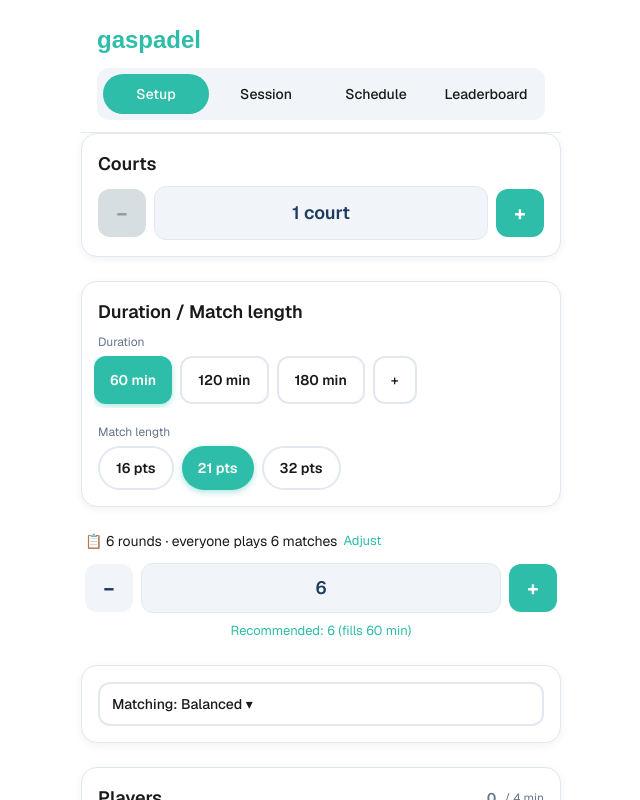
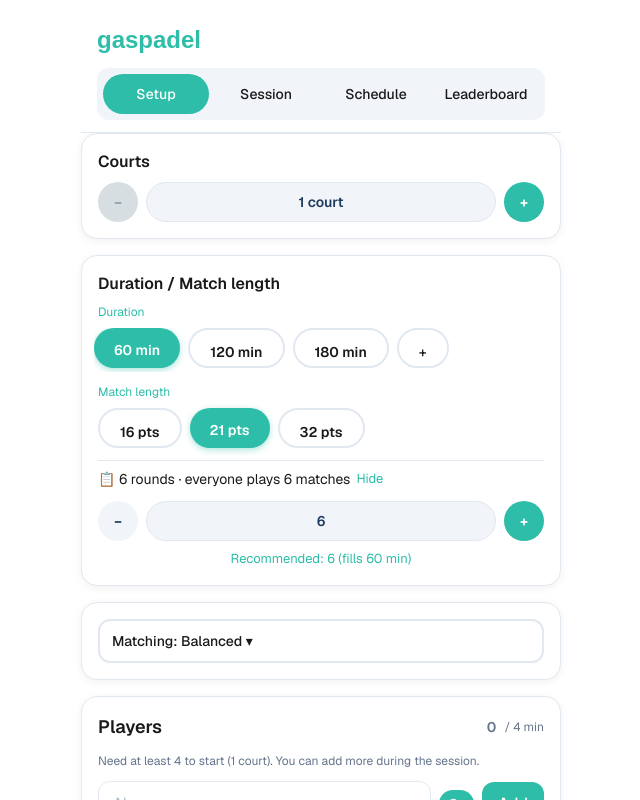
Before and after one commit to hungrykiki/gaspadel, a Next.js app: page / in a window 1280 px wide. Both pictures are taken after a click on the button "Adjust". Shown: the top 800 px of the page, without its empty margins (319-959 px from the left). Built offline with nearby package versions, Linux system fonts and the light colour scheme.

Commit message:
Fix spacing and pill consistency

```diff
--- a/app/page.tsx
+++ b/app/page.tsx
@@ -441,15 +441,15 @@
 
   return (
     <div className="min-h-screen font-sans bg-[#FFFFFF] text-[#1A1A1A]">
-      <div className="mx-auto max-w-lg min-w-0 w-full px-3 sm:px-4 pb-20 sm:pb-24 safe-area-pb box-border">
+      <div className="mx-auto max-w-lg min-w-0 w-full px-3 sm:px-4 pb-20 box-border">
         <AppHeader screen={screen} setScreen={setScreen} />
 
         {/* --- Setup Screen --- */}
         {screen === "setup" && (
-          <div className="space-y-6">
+          <div className="space-y-4">
             {/* Session Status Banner */}
             {sessionActive && (
-              <div className="rounded-2xl bg-white border border-[#E2E8F0] p-4 shadow-[0_2px_8px_rgba(0,0,0,0.06)]">
+              <div className="rounded-2xl bg-white border border-[#E2E8F0] p-4 shadow-[0_2px_8px_rgba(0,0,0,0.06)] mt-4">
                 <div className="flex items-center justify-between">
                   <div>
                     <p className="text-base font-semibold text-[#1E3A5F]">Session Active</p>
@@ -470,7 +470,7 @@
 
             {/* Courts: always editable on Setup, including mid-session */}
             <section className="rounded-2xl bg-white border border-[#E2E8F0] p-4 shadow-[0_2px_8px_rgba(0,0,0,0.06)]">
-              <h2 className="text-lg font-semibold text-[#1A1A1A] mb-2">Courts</h2>
+              <h2 className="text-base font-semibold text-[#1A1A1A] mb-2">Courts</h2>
               <div className="flex items-center gap-2">
                 <button
                   type="button"
@@ -489,12 +489,12 @@
                     }
                   }}
                   disabled={config.courts === 1}
-                  className="flex-shrink-0 w-12 h-12 rounded-xl bg-[#F1F5F9] hover:bg-[#E2E8F0] disabled:opacity-50 disabled:bg-[#B0BEC5] disabled:cursor-not-allowed text-[#1E3A5F] text-xl font-bold touch-manipulation"
+                  className="flex-shrink-0 w-10 h-10 rounded-[20px] bg-[#F1F5F9] hover:bg-[#E2E8F0] disabled:opacity-50 disabled:bg-[#B0BEC5] disabled:cursor-not-allowed text-[#1E3A5F] text-sm font-bold touch-manipulation"
                   aria-label="Decrease courts"
                 >
                   −
                 </button>
-                <div className="flex-1 min-w-0 rounded-xl bg-[#F1F5F9] px-4 py-3 text-center text-lg font-semibold text-[#1E3A5F] border border-[#E2E8F0]">
+                <div className="flex-1 min-w-0 rounded-[20px] bg-[#F1F5F9] px-5 py-3 text-center text-sm font-semibold text-[#1E3A5F] border border-[#E2E8F0] h-10 flex items-center justify-center">
                   {config.courts} court{config.courts !== 1 ? "s" : ""}
                 </div>
                 <button
@@ -538,7 +538,7 @@
                     }
                   }}
                   disabled={config.courts === 4}
-                  className="flex-shrink-0 w-12 h-12 rounded-xl bg-[#2DBDA8] hover:bg-[#238F7E] disabled:opacity-50 disabled:cursor-not-allowed text-white text-xl font-bold touch-manipulation"
+                  className="flex-shrink-0 w-10 h-10 rounded-[20px] bg-[#2DBDA8] hover:bg-[#238F7E] disabled:opacity-50 disabled:cursor-not-allowed text-white text-sm font-bold touch-manipulation"
                   aria-label="Increase courts"
                 >
                   +
@@ -551,21 +551,76 @@
               )}
             </section>
 
+            {/* Duration / Match length card (during session) with nested Rounds */}
+            {sessionActive && (
+              <section className="rounded-2xl bg-white border border-[#E2E8F0] p-4 shadow-[0_2px_8px_rgba(0,0,0,0.06)]">
+                <h2 className="text-base font-semibold text-[#1A1A1A] mb-2">Duration / Match length</h2>
+                <div>
+                  <p className="text-xs text-[#2DBDA8] mb-2">Duration</p>
+                  <div className="flex gap-2 overflow-x-auto pb-1 -mx-1 mb-3">
+                    {durationOptions.map((mins) => (
+                      <button
+                        key={mins}
+                        type="button"
+                        onClick={() => setSessionDuration(mins)}
+                        className={`shrink-0 h-10 rounded-[20px] px-5 py-3 text-sm font-semibold transition-all touch-manipulation ${
+                          sessionDuration === mins
+                            ? "bg-[#2DBDA8] text-white shadow-[0_2px_6px_rgba(45,189,168,0.4)]"
+                            : "bg-white text-[#1A1A1A] border-2 border-[#E2E8F0] hover:border-[#2DBDA8]/40"
+                        }`}
+                      >
+                        {mins} min
+                      </button>
+                    ))}
+                    <button
+                      type="button"
+                      onClick={() => {
+                        const next = durationOptions[durationOptions.length - 1] + 60;
+                        setDurationOptions((prev) => [...prev, next]);
+                        setSessionDuration(next);
+                      }}
+                      className="shrink-0 h-10 rounded-[20px] px-5 py-3 text-sm font-medium bg-white text-[#1A1A1A] border-2 border-[#E2E8F0] hover:border-[#2DBDA8]/40 transition touch-manipulation"
+                      aria-label="Add 60 minutes"
+                    >
+                      +
+                    </button>
+                  </div>
+                </div>
+
+                <div>
+                  <p className="text-xs text-[#2DBDA8] mb-2">Match length</p>
+                  <div className="flex gap-2 flex-wrap mb-3">
+                    {[16, 21, 32].map((pts) => (
+                      <button
+                        key={pts}
+                        type="button"
+                        onClick={() => setConfig({ pointsPerMatch: pts })}
+                        className={`h-10 rounded-[20px] px-5 py-3 text-sm font-semibold transition-all touch-manipulation ${
+                          config.pointsPerMatch === pts
+                            ? "bg-[#2DBDA8] text-white shadow-[0_2px_6px_rgba(45,189,168,0.4)]"
+                            : "bg-white text-[#1A1A1A] border-2 border-[#E2E8F0] hover:border-[#2DBDA8]/40"
+                        }`}
+                      >
+                        {pts} pts
+                      </button>
+                    ))}
+                  </div>
+                </div>
+
                 {/* Rounds summary + collapsible Adjust (during session) */}
-            {sessionActive && (
-              <div className="px-1">
-                <p className="text-sm text-[#1A1A1A] flex flex-wrap items-center gap-1.5">
+                <div className="pt-2 border-t border-[#E2E8F0]">
+                  <p className="text-sm font-normal text-[#1A1A1A] flex flex-wrap items-center gap-1.5 mb-3">
                     <span>📋 {config.rounds} rounds · {currentRound} completed · {Math.max(0, config.rounds - currentRound)} remaining</span>
                     <button
                       type="button"
                       onClick={() => setRoundsAdjustExpanded((e) => !e)}
                       className="text-[12px] sm:text-[13px] text-[#2DBDA8] hover:text-[#238F7E] hover:underline touch-manipulation"
                     >
-                    Adjust
+                      {roundsAdjustExpanded ? "Hide" : "Adjust"}
                     </button>
                   </p>
                   {roundsAdjustExpanded && (
-                  <div className="mt-3 flex flex-col gap-2">
+                    <div className="flex flex-col gap-2">
                       <div className="flex items-center gap-2">
                         <button
                           type="button"
@@ -574,18 +629,18 @@
                             setConfig({ rounds: newRounds });
                           }}
                           disabled={config.rounds <= currentRound}
-                        className="flex-shrink-0 w-12 h-12 rounded-xl bg-[#F1F5F9] hover:bg-[#E2E8F0] disabled:opacity-50 disabled:bg-[#B0BEC5] disabled:cursor-not-allowed text-[#1E3A5F] text-xl font-bold touch-manipulation"
+                          className="flex-shrink-0 w-10 h-10 rounded-[20px] bg-[#F1F5F9] hover:bg-[#E2E8F0] disabled:opacity-50 disabled:bg-[#B0BEC5] disabled:cursor-not-allowed text-[#1E3A5F] text-sm font-bold touch-manipulation"
                           aria-label="Decrease rounds"
                         >
                           −
                         </button>
-                      <div className="flex-1 min-w-0 rounded-xl bg-[#F1F5F9] px-4 py-2.5 text-center text-lg font-semibold text-[#1E3A5F] border border-[#E2E8F0]">
+                        <div className="flex-1 min-w-0 rounded-[20px] bg-[#F1F5F9] px-5 py-3 text-center text-sm font-semibold text-[#1E3A5F] border border-[#E2E8F0] h-10 flex items-center justify-center">
                           {config.rounds}
                         </div>
                         <button
                           type="button"
                           onClick={() => setRoundsWithSchedule(config.rounds + 1)}
-                        className="flex-shrink-0 w-12 h-12 rounded-xl bg-[#2DBDA8] hover:bg-[#238F7E] text-white text-xl font-bold touch-manipulation"
+                          className="flex-shrink-0 w-10 h-10 rounded-[20px] bg-[#2DBDA8] hover:bg-[#238F7E] text-white text-sm font-bold touch-manipulation"
                           aria-label="Increase rounds"
                         >
                           +
@@ -607,22 +662,23 @@
                     </div>
                   )}
                 </div>
+              </section>
             )}
 
             {/* When no session: 3 hero inputs (Courts above) + Duration + Match length, then small rounds line */}
             {!sessionActive && (
               <>
-                <section className="rounded-2xl bg-white border border-[#E2E8F0] p-4 space-y-4 shadow-[0_2px_8px_rgba(0,0,0,0.06)]">
-                  <h2 className="text-lg font-semibold text-[#1A1A1A] mb-2">Duration / Match length</h2>
+                <section className="rounded-2xl bg-white border border-[#E2E8F0] p-4 shadow-[0_2px_8px_rgba(0,0,0,0.06)]">
+                  <h2 className="text-base font-semibold text-[#1A1A1A] mb-2">Duration / Match length</h2>
                   <div>
-                    <p className="text-xs text-[#64748B] mb-1.5">Duration</p>
-                    <div className="flex gap-2 overflow-x-auto pb-1 -mx-1">
+                    <p className="text-xs text-[#2DBDA8] mb-2">Duration</p>
+                    <div className="flex gap-2 overflow-x-auto pb-1 -mx-1 mb-3">
                       {durationOptions.map((mins) => (
                         <button
                           key={mins}
                           type="button"
                           onClick={() => setSessionDuration(mins)}
-                          className={`shrink-0 rounded-xl px-4 py-3 text-sm font-semibold transition-all touch-manipulation ${
+                          className={`shrink-0 h-10 rounded-[20px] px-5 py-3 text-sm font-semibold transition-all touch-manipulation ${
                             sessionDuration === mins
                               ? "bg-[#2DBDA8] text-white shadow-[0_2px_6px_rgba(45,189,168,0.4)]"
                               : "bg-white text-[#1A1A1A] border-2 border-[#E2E8F0] hover:border-[#2DBDA8]/40"
@@ -638,7 +694,7 @@
                           setDurationOptions((prev) => [...prev, next]);
                           setSessionDuration(next);
                         }}
-                        className="shrink-0 rounded-xl px-4 py-3 text-sm font-medium bg-white text-[#1A1A1A] border-2 border-[#E2E8F0] hover:border-[#2DBDA8]/40 transition touch-manipulation"
+                        className="shrink-0 h-10 rounded-[20px] px-5 py-3 text-sm font-medium bg-white text-[#1A1A1A] border-2 border-[#E2E8F0] hover:border-[#2DBDA8]/40 transition touch-manipulation"
                         aria-label="Add 60 minutes"
                       >
                         +
@@ -647,14 +703,14 @@
                   </div>
 
                   <div>
-                    <p className="text-xs text-[#64748B] mb-1.5">Match length</p>
-                    <div className="flex gap-2 flex-wrap">
+                    <p className="text-xs text-[#2DBDA8] mb-2">Match length</p>
+                    <div className="flex gap-2 flex-wrap mb-3">
                       {[16, 21, 32].map((pts) => (
                         <button
                           key={pts}
                           type="button"
                           onClick={() => setConfig({ pointsPerMatch: pts })}
-                          className={`rounded-full px-4 py-2.5 text-sm font-semibold transition-all touch-manipulation ${
+                          className={`h-10 rounded-[20px] px-5 py-3 text-sm font-semibold transition-all touch-manipulation ${
                             config.pointsPerMatch === pts
                               ? "bg-[#2DBDA8] text-white shadow-[0_2px_6px_rgba(45,189,168,0.4)]"
                               : "bg-white text-[#1A1A1A] border-2 border-[#E2E8F0] hover:border-[#2DBDA8]/40"
@@ -665,43 +721,42 @@
                       ))}
                     </div>
                   </div>
-                </section>
 
                   {/* Rounds summary + collapsible Adjust (pre-session) */}
                   {(() => {
                     const N = Math.max(4, activePlayers.length);
                     const matchesPerPlayer = N > 0 ? Math.floor((4 * config.rounds * config.courts) / N) : 0;
                     return (
-                    <div className="px-1">
-                      <p className="text-sm text-[#1A1A1A] flex flex-wrap items-center gap-1.5">
+                      <div className="pt-2 border-t border-[#E2E8F0]">
+                        <p className="text-sm font-normal text-[#1A1A1A] flex flex-wrap items-center gap-1.5 mb-3">
                           <span>📋 {config.rounds} rounds · everyone plays {matchesPerPlayer} matches</span>
                           <button
                             type="button"
                             onClick={() => setRoundsAdjustExpanded((e) => !e)}
                             className="text-[12px] sm:text-[13px] text-[#2DBDA8] hover:text-[#238F7E] hover:underline touch-manipulation"
                           >
-                          Adjust
+                            {roundsAdjustExpanded ? "Hide" : "Adjust"}
                           </button>
                         </p>
                         {roundsAdjustExpanded && (
-                        <div className="mt-3 flex flex-col gap-2">
+                          <div className="flex flex-col gap-2">
                             <div className="flex items-center gap-2">
                               <button
                                 type="button"
                                 onClick={() => setConfig({ rounds: Math.max(1, config.rounds - 1) })}
                                 disabled={config.rounds === 1}
-                              className="flex-shrink-0 w-12 h-12 rounded-xl bg-[#F1F5F9] hover:bg-[#E2E8F0] disabled:opacity-50 disabled:bg-[#B0BEC5] text-[#1E3A5F] text-xl font-bold touch-manipulation"
+                                className="flex-shrink-0 w-10 h-10 rounded-[20px] bg-[#F1F5F9] hover:bg-[#E2E8F0] disabled:opacity-50 disabled:bg-[#B0BEC5] disabled:cursor-not-allowed text-[#1E3A5F] text-sm font-bold touch-manipulation"
                                 aria-label="Decrease rounds"
                               >
                                 −
                               </button>
-                            <div className="flex-1 min-w-0 rounded-xl bg-[#F1F5F9] px-4 py-2.5 text-center text-lg font-semibold text-[#1E3A5F] border border-[#E2E8F0]">
+                              <div className="flex-1 min-w-0 rounded-[20px] bg-[#F1F5F9] px-5 py-3 text-center text-sm font-semibold text-[#1E3A5F] border border-[#E2E8F0] h-10 flex items-center justify-center">
                                 {config.rounds}
                               </div>
                               <button
                                 type="button"
                                 onClick={() => setConfig({ rounds: config.rounds + 1 })}
-                              className="flex-shrink-0 w-12 h-12 rounded-xl bg-[#2DBDA8] hover:bg-[#238F7E] text-white text-xl font-bold touch-manipulation"
+                                className="flex-shrink-0 w-10 h-10 rounded-[20px] bg-[#2DBDA8] hover:bg-[#238F7E] text-white text-sm font-bold touch-manipulation"
                                 aria-label="Increase rounds"
                               >
                                 +
@@ -719,6 +774,7 @@
                       </div>
                     );
                   })()}
+                </section>
 
                 <section className="rounded-2xl bg-white border border-[#E2E8F0] p-4 shadow-[0_2px_8px_rgba(0,0,0,0.06)]">
                   <button
```
Lines whose indentation alone changed are shown as unchanged.
